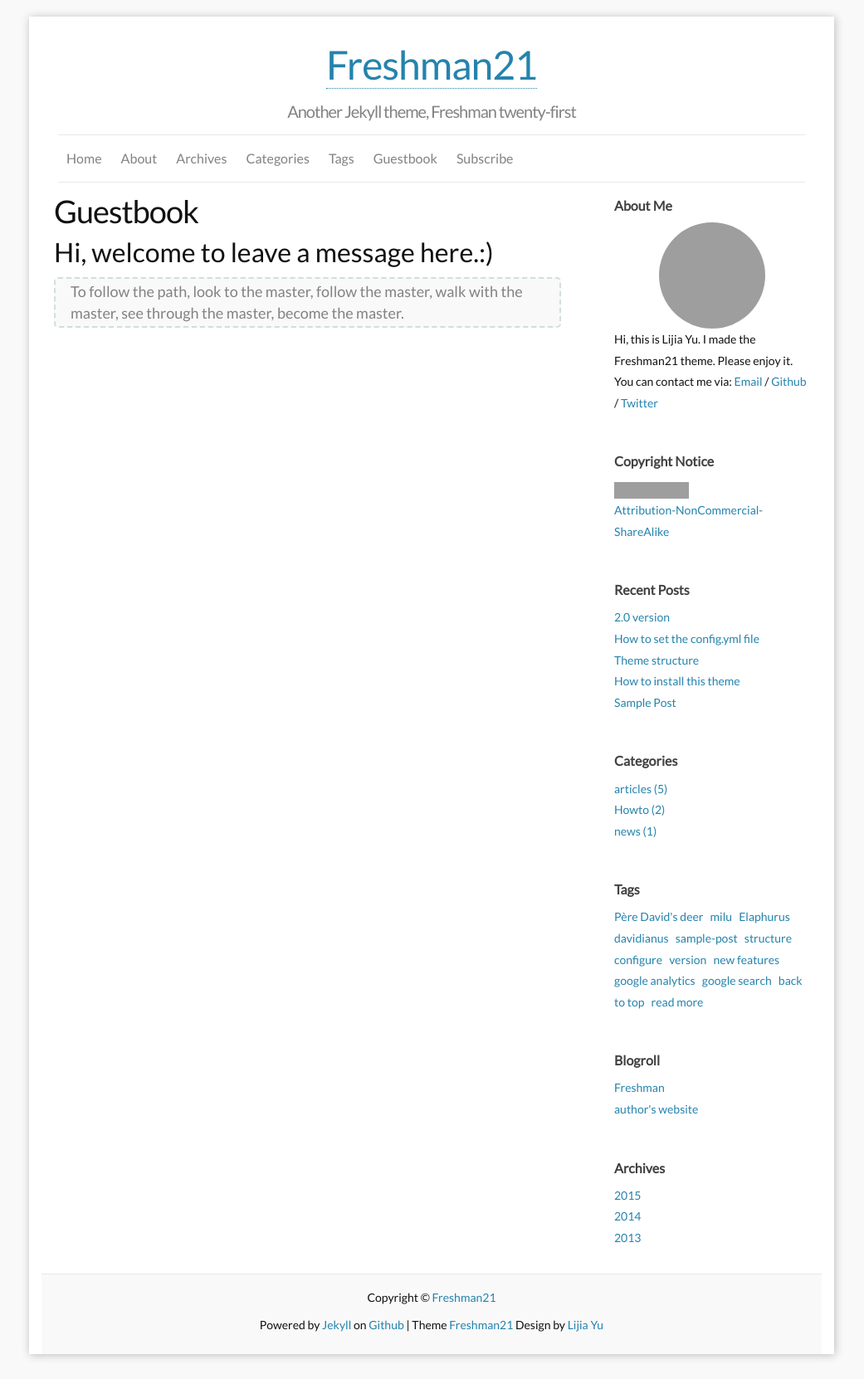
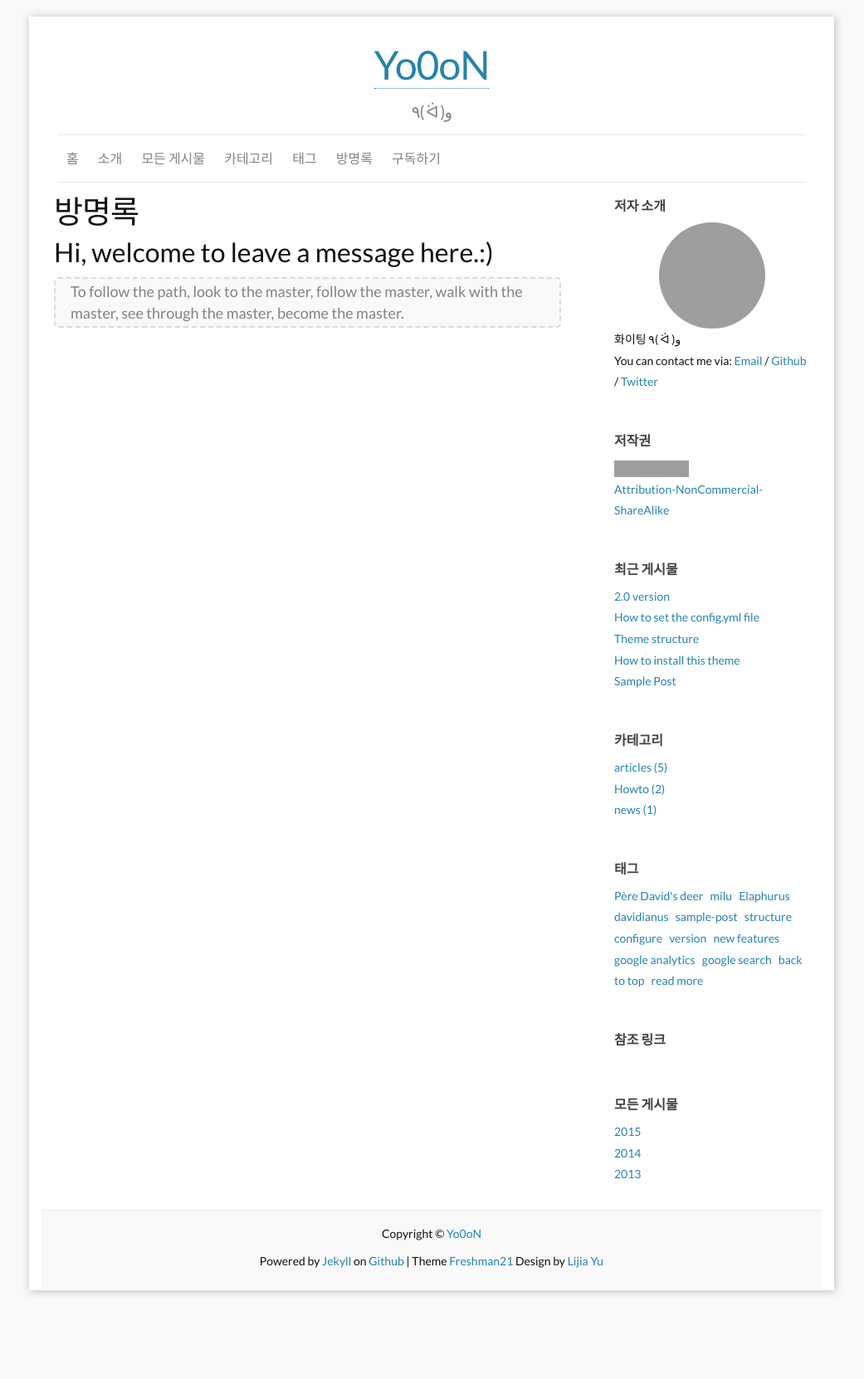
Before and after one commit to yulijia/freshman21, a Jekyll site: the page built from f_guestbook.md, in a window 1280 px wide. Shown: the whole page at 83% size, without its empty margins (120-1161 px from the left). Built offline with Jekyll 4.4.1, drawn with Linux system fonts in a browser that asks for light colours; comment, search, counter and statistics services are not loaded; after the commit the page ends 1585 px from its top, so only the background shows below that; grey boxes are pictures that could not be loaded.

Commit message:
Update _config.yml
우측 sidebar, 블로그 기본 정보 수정

```diff
--- a/_config.yml
+++ b/_config.yml
@@ -1,29 +1,29 @@
 ### Site info:
-title: Freshman21
-tagline: Another Jekyll theme, Freshman twenty-first
-author: Lijia Yu
-email: yu@lijiayu.net
-description: "Freshman21 is a Jekyll blog theme." # You can edit this line in _config.yml. It will appear in your document head meta and in your feed.xml site description
-keywords: "Jekyll, theme, Freshman21"
+title: Yo0oN # 블로그 제목
+tagline: ٩( ᐛ )و # 부제목
+author: Yo0oN # 작성자
+email: # 이메일
+description: "Yo0oN's blog" # You can edit this line in _config.yml. It will appear in your document head meta and in your feed.xml site description7
+keywords: # "Jekyll, theme, Freshman21" # html meta keywords
 # baseurl: "/freshman21" # the subpath of your site, e.g. /blog/
 baseurl:
-url: "https://yulijia.net/freshman21" # the base hostname & protocol for your site
-locale: en_US
+url: "https://yo0on.github.io" # the base hostname & protocol for your site
+locale: kr_KR
 
 ### Personal info and site tools info:
-twitter_username: yulijia
-github_username:  yulijia
-disqus_shortname: freshman21
-favicon:     "/images/favicon.ico"
-aboutme: Hi, this is Lijia Yu. I made the Freshman21 theme. Please enjoy it. # these are shown on aboutme-sidebar.
-aboutme_photo: https://i.imgur.com/Mdc4szJl.jpg# your photo.
-google_analytics_key: UA-57979084-1 # put YOUR key here to enable tracking! (blank to disable)
+twitter_username:
+github_username: Yo0oN
+disqus_shortname: Yo0oN # disqus shortname
+favicon: "/images/favicon.ico"
+aboutme: 화이팅 ٩( ᐛ )و # these are shown on aboutme-sidebar.
+aboutme_photo: https://i.imgur.com/Mdc4szJl.jpg # your photo.
+google_analytics_key: # UA-57979084-1 # put YOUR key here to enable tracking! (blank to disable)
 
 
 ### Site setting:
 ShowContactInfo: "True" # Personal Info (twitter,github,email) can be seen on aboutme-sidebar, those info only shown where ShowContactInfo == True
 default_column: "two" # blog style: two columns, if default_column != "two", you will see a one column blog.
-default_locale: "en" # blog sidebar language set, only include: English (en), Chinese (cn), Japanese (jp), Polish (pl), Korean (kr),  Russian (ru), Turkish (tr), and Indonesian (id).
+default_locale: "kr" # blog sidebar language set, only include: English (en), Chinese (cn), Japanese (jp), Polish (pl), Korean (kr),  Russian (ru), Turkish (tr), and Indonesian (id).
 
 locales:
     en:
@@ -172,14 +172,14 @@ locales:
       Subscribe: "Langganan"
 
 ### your Blogroll info, only name can shown on the page.
-
-Blogroll:
-      - name: Freshman
-        href: http://yulijia.net/freshman
-        title: Another Jekyll blog theme
-      - name: author's website
-        href: http://yulijia.net/
-        title: Lijia Yu's website
+# 다른 블록에 대한
+# Blogroll:
+#       - name: Yo0oN
+#         href: https://yo0on.github.io/
+#         title: Another Jekyll blog theme
+#       - name: Yo0oN's website
+#         href: https://yo0on.github.io/
+#         title: Lijia Yu's website
 
 
 ### Build settings
@@ -189,5 +189,5 @@ kramdown:
         input: GFM
         syntax_highlighter: rouge
 plugins: [jekyll-paginate]
-paginate: 5
+paginate: 3 # 메인페이지에서 몇개의 글을 볼 수 있는가?
 excerpt_separator: <!-- more -->
```
